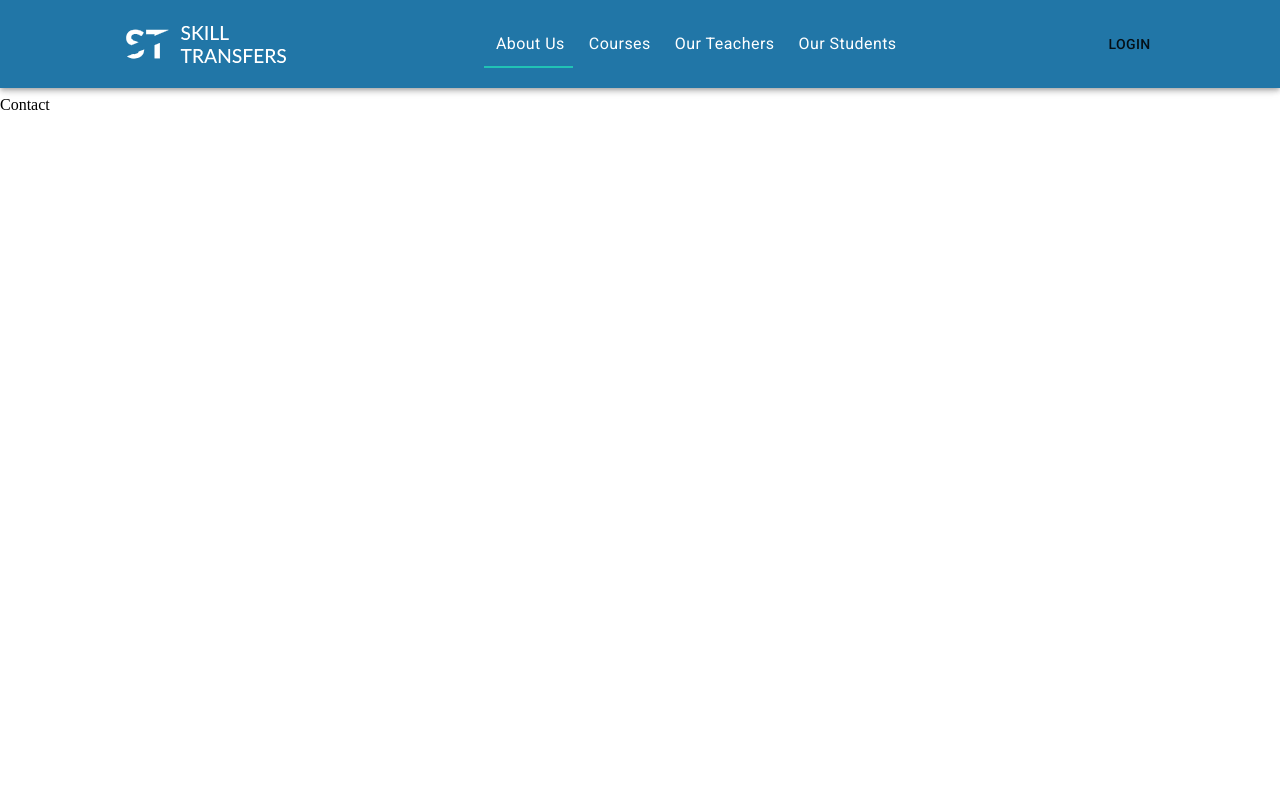
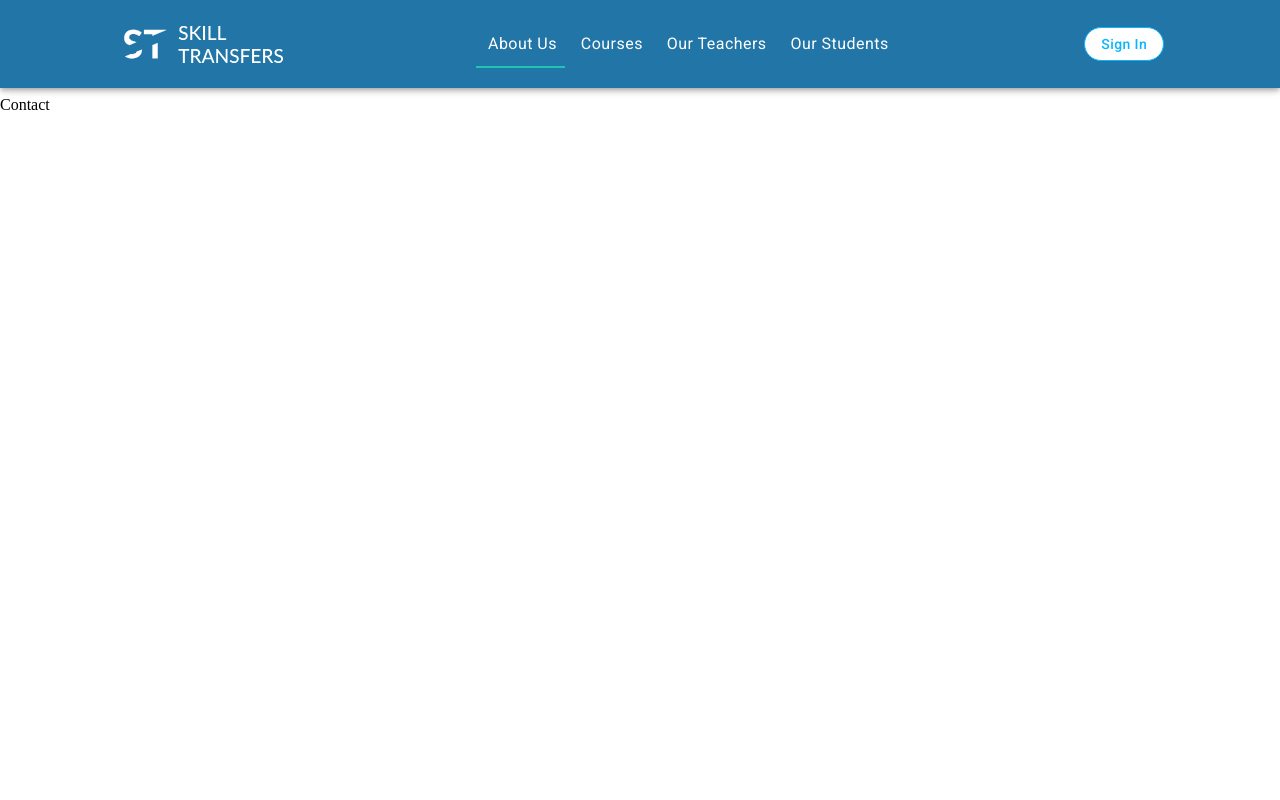
Before and after one commit to danSkilltransfers/skilltransfers_material_ui, a React (Create React App) app: page /contact in a window 1280 px wide. Shown: the top 800 px of the page. Built offline with nearby package versions, Linux system fonts and the light colour scheme.

Commit message:
first banner

```diff
--- a/src/components/ui/Footer.js
+++ b/src/components/ui/Layouts/Footer.js
@@ -1,10 +1,12 @@
 import React from "react";
 import { makeStyles } from "@material-ui/core/styles";
-import logo from "../../assets/logo.svg";
-import facebook from "../../assets/logo-facebook.svg";
-import github from "../../assets/logo-github.svg";
-import linkedin from "../../assets/logo-linkedin.svg";
-import wordpress from "../../assets/logo-wordpress.svg";
+
+import logo from "../../../assets/logo.svg";
+import facebook from "../../../assets/logo-facebook.svg";
+import github from "../../../assets/logo-github.svg";
+import linkedin from "../../../assets/logo-linkedin.svg";
+import wordpress from "../../../assets/logo-wordpress.svg";
+
 
 import Grid from "@material-ui/core/Grid";
 import Hidden from "@material-ui/core/Hidden";
@@ -14,7 +16,7 @@ import { Link } from "react-router-dom";
 const useStyles = makeStyles((theme) => ({
   footer: { backgroundColor: theme.palette.common.blue, width: "100%" },
   privacy: {
-    backgroundColor: theme.palette.common.darkBlue,
+    backgroundColor: theme.palette.common.darkblue,
   },
   copyright: {
     fontSize: "1em",
--- a/src/components/ui/Header.js
+++ b/src/components/ui/Layouts/Header.js
@@ -20,13 +20,15 @@ import {
   Paper,
   Popper,
   MenuList,
+  Box,
+  Hidden,
 } from "@material-ui/core";
 import { makeStyles } from "@material-ui/styles";
 import { useTheme } from "@material-ui/core/styles";
 import MenuIcon from "@material-ui/icons/Menu";
 import MenuOpenIcon from "@material-ui/icons/MenuOpen";
 import { Link } from "react-router-dom";
-import logo from "../../assets/logo.svg";
+import logo from "../../../assets/logo.svg";
 
 const useStyles = makeStyles((theme) => ({
   toolbarMargin: {
@@ -69,6 +71,16 @@ const useStyles = makeStyles((theme) => ({
     minHeight: "5.5rem",
     [theme.breakpoints.down("sm")]: { minHeight: "3rem" },
   },
+  button: {
+    border: "1px solid ",
+    borderColor: theme.palette.common.lightblue,
+    borderRadius: "40px",
+    backgroundColor: theme.palette.common.white,
+    padding: "4px 16px",
+    color: theme.palette.common.lightblue,
+    textTransform: "none",
+    "&:hover": { color: theme.palette.common.white },
+  },
 }));
 
 function HideOnScroll(props) {
@@ -86,9 +98,11 @@ export default function Header(props) {
   const [anchorEl, setAnchorEl] = useState(null);
   const [openMenu, setOpenMenu] = useState(false);
   const [openDrawer, setOpenDrawer] = useState(false);
+  const [openBanner, setOpenBanner] = useState(false);
 
   const handleChange = (e, newValue) => {
     props.setValue(newValue);
+    setOpenBanner(false);
   };
   const handleClick = (e) => {
     setAnchorEl(e.currentTarget);
@@ -103,6 +117,7 @@ export default function Header(props) {
   const handleMenuItemClick = (e, i) => {
     setAnchorEl(null);
     setOpenMenu(false);
+    setOpenBanner(true);
     props.setSelectedIndex(i);
   };
   function handleListKeyDown(event) {
@@ -168,7 +183,7 @@ export default function Header(props) {
                   onMouseLeave={handleClose}
                   disablePadding
                   autoFocusItem={false}
-                  id="simple-menu"
+                  id="courses-menu"
                   onKeyDown={handleListKeyDown}>
                   {menuOptions.map((option, i) => (
                     <MenuItem
@@ -225,16 +240,6 @@ export default function Header(props) {
           ))}
         </List>
       </SwipeableDrawer>
-      <IconButton
-        onClick={() => setOpenDrawer(!openDrawer)}
-        disableRipple
-        className={classes.drawerIconContainer}>
-        {openDrawer ? (
-          <MenuOpenIcon className={classes.drawerIcon} />
-        ) : (
-          <MenuIcon className={classes.drawerIcon} />
-        )}
-      </IconButton>
     </>
   );
 
@@ -263,12 +268,26 @@ export default function Header(props) {
       <HideOnScroll>
         <AppBar className={classes.appbar}>
           <Container>
+            <Grid container direction="column">
+              <Grid item>
                 <Grid
                   container
                   justify="space-around"
                   alignItems="center"
                   className={classes.container}>
                   <Grid item>
+                    <Hidden mdUp>
+                      <IconButton
+                        onClick={() => setOpenDrawer(!openDrawer)}
+                        disableRipple
+                        className={classes.drawerIconContainer}>
+                        {openDrawer ? (
+                          <MenuOpenIcon className={classes.drawerIcon} />
+                        ) : (
+                          <MenuIcon className={classes.drawerIcon} />
+                        )}
+                      </IconButton>
+                    </Hidden>
                     <Button
                       component={Link}
                       to="/landing"
@@ -278,7 +297,20 @@ export default function Header(props) {
                   </Grid>
                   <Grid item>{matches ? drawer : tabs}</Grid>
                   <Grid item>
-                <Button>Login</Button>
+                    <Button className={classes.button} variant="outlined">
+                      Sign In
+                    </Button>
+                  </Grid>
+                </Grid>
+              </Grid>
+
+              <Grid item>
+                <Box
+                  component="div"
+                  visibility="visible"
+                  display={openBanner ? "block" : "none"}>
+                  Banner
+                </Box>
               </Grid>
             </Grid>
           </Container>
--- a/src/components/ui/Theme.js
+++ b/src/components/ui/Theme.js
@@ -1,15 +1,19 @@
 import { createMuiTheme } from "@material-ui/core/styles";
 
 const Blue = "#2176a7";
+const LightBlue = "#0ab5fe";
+const DarkBlue = "#1A5E86";
 const Green = "#21c3b5";
-const DarkBlue = "#1A5E86";
+const White = "#ffffff";
 
 export default createMuiTheme({
   palette: {
     common: {
       blue: `${Blue}`,
+      lightblue: `${LightBlue}`,
+      darkblue: `${DarkBlue}`,
       green: `${Green}`,
-      darkBlue: `${DarkBlue}`,
+      white: `${White}`,
     },
     primary: { main: `${Blue}` },
     secondary: { main: `${Green}` },
--- a/src/index.js
+++ b/src/index.js
@@ -1,5 +1,5 @@
 import React from 'react';
 import ReactDOM from 'react-dom';
-import App from './components/App';
+import App from './App';
 
 ReactDOM.render(<App />, document.getElementById('root'));
```
Also changed, not shown: src/App.js (renamed from src/components/App.js, +3 -7 lines). Lines whose indentation alone changed are shown as unchanged.
